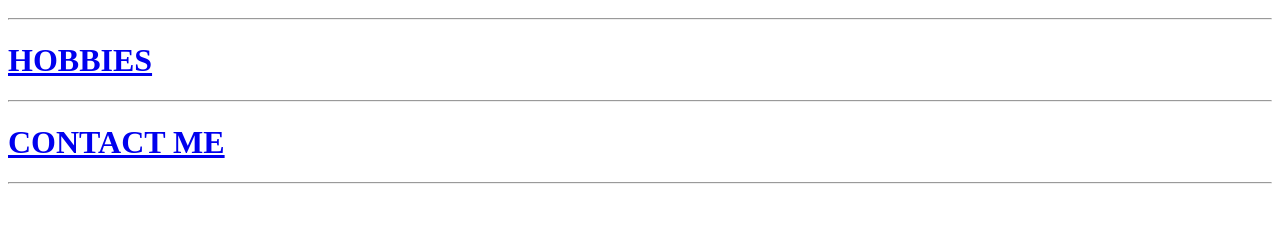
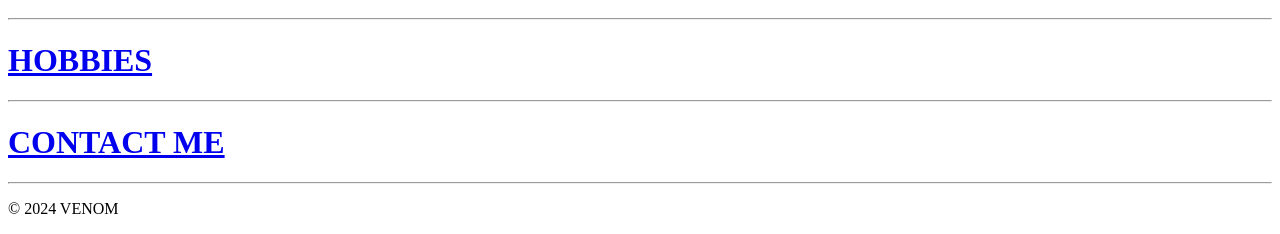
Before and after one commit to VENOMsg/CAPSTONE-1, a plain HTML site: page index.html in a window 1280 px wide. Shown: the part 671-905 px from the top of the page. Before the commit the page ends 863 px from the top, so only its background shows below. Drawn offline with Linux system fonts and the light colour scheme.

Commit message:
Add files via upload

```diff
--- a/index.html
+++ b/index.html
@@ -34,5 +34,9 @@
 
     <a href="./Contact.html"><h1>CONTACT ME</h1></a>
     <hr>
+
+    <footer>
+        <p>© 2024 VENOM</p>
+      </footer>
 </body>
 </html>
```
